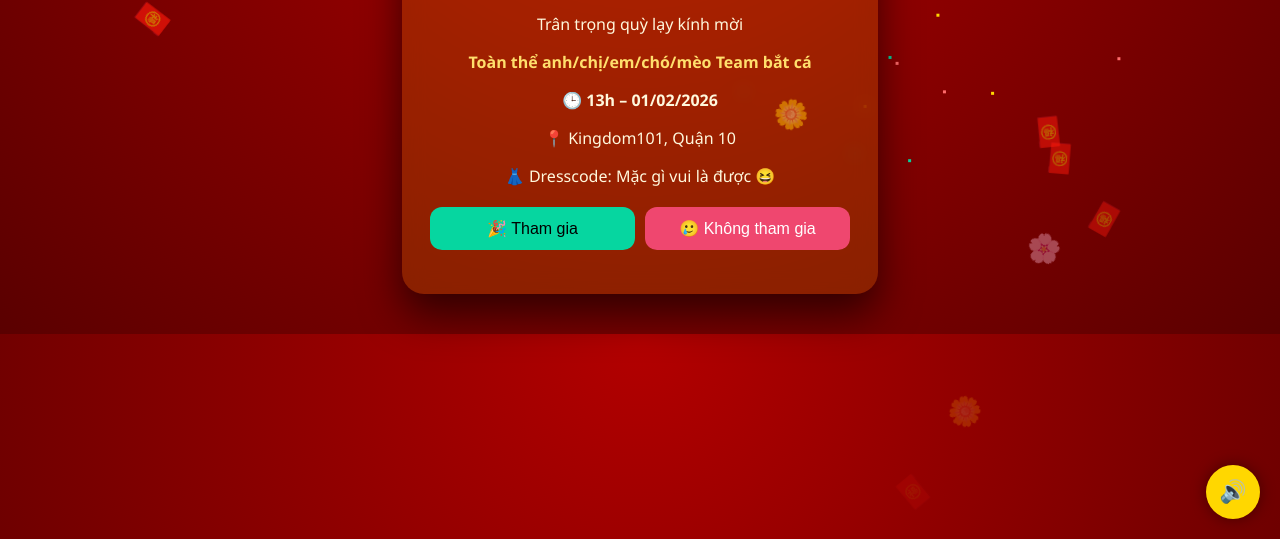
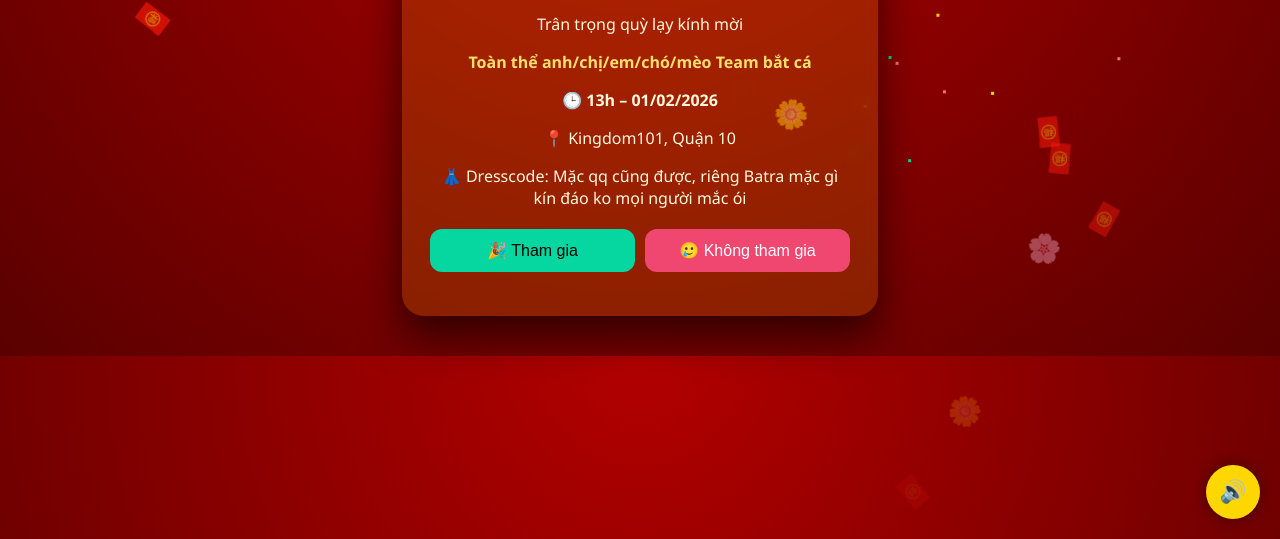
Before and after one commit to hanam22/CatchFish-YEP, a plain HTML site: page index.html in a window 1280 px wide. Both pictures are taken after a click on the button "🧧 Chạm mở thiệp Tết". Shown: the part 261-800 px from the top of the page. Drawn offline with Linux system fonts and the light colour scheme.

Commit message:
Update index.html

```diff
--- a/index.html
+++ b/index.html
@@ -155,7 +155,7 @@ canvas {
 
     <p>🕒 <b>13h – 01/02/2026</b></p>
     <p>📍 Kingdom101, Quận 10</p>
-    <p>👗 Dresscode: Mặc gì vui là được 😆</p>
+    <p>👗 Dresscode: Mặc qq cũng được, riêng Batra mặc gì kín đáo ko mọi người mắc ói</p>
 
     <div class="buttons">
         <button class="yes" onclick="respond('Tham gia')">🎉 Tham gia</button>
```
